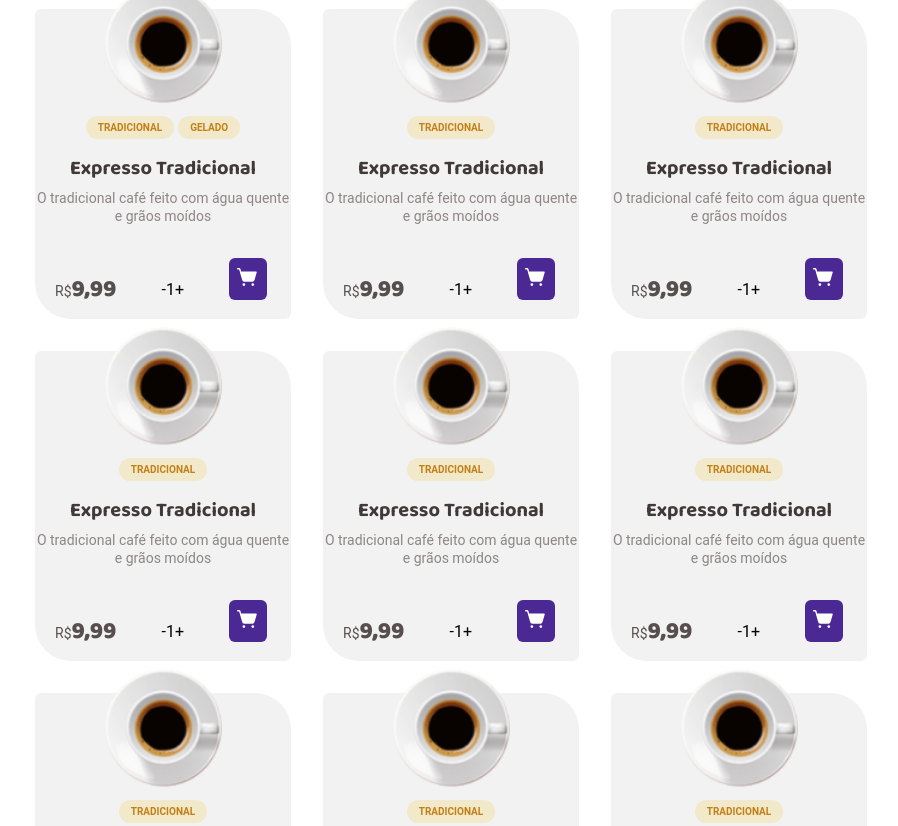
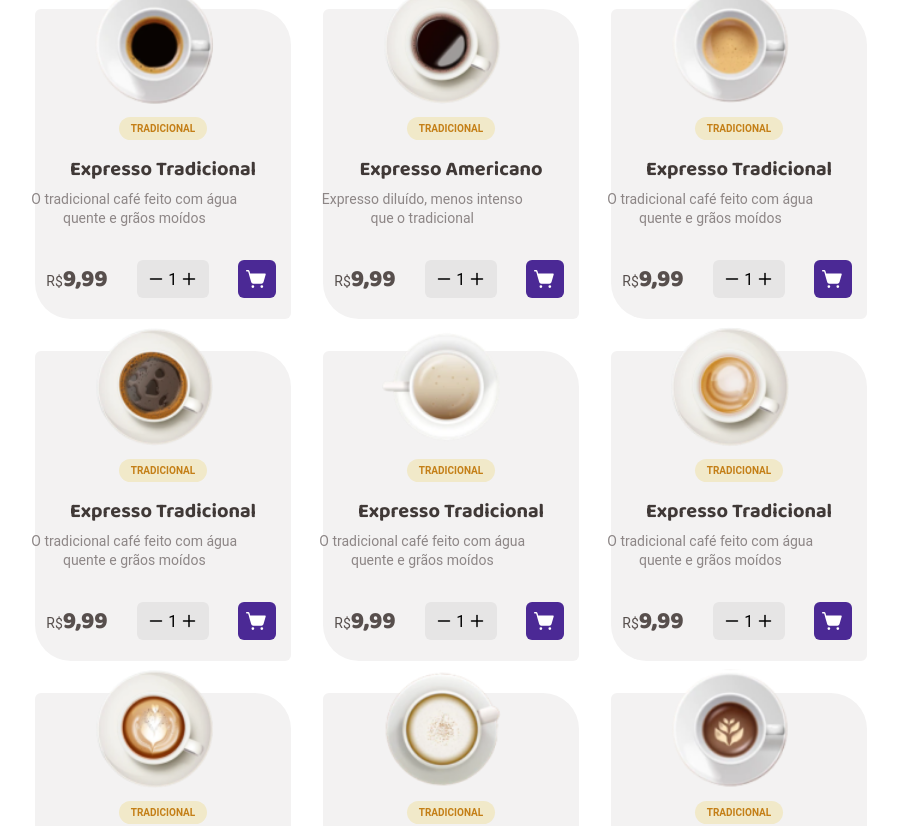
Before and after one commit to marcelovdsm/project-coffe-shop, a React (Vite) app in the folder coffe-shop/: page / in a window 1280 px wide. Shown: the part 1002-1828 px from the top of the page, without its empty margins (125-1023 px from the left). Built offline with nearby package versions, Linux system fonts and the light colour scheme.

Commit message:
Card footer done

```diff
--- a/coffe-shop/src/Pages/Home/index.tsx
+++ b/coffe-shop/src/Pages/Home/index.tsx
@@ -13,6 +13,19 @@ import {
   CoffeeListHeader,
 } from './styles'
 import expresso from '../../assets/expresso.png'
+import americano from '../../assets/americano.png'
+import expressoCremoso from '../../assets/expresso-cremoso.png'
+import expressoGelado from '../../assets/cafe-gelado.png'
+import cafeComLeite from '../../assets/cafe-com-leite.png'
+import latte from '../../assets/latte.png'
+import capuccino from '../../assets/capuccino.png'
+import macchiato from '../../assets/macchiato.png'
+import mocaccino from '../../assets/mochaccino.png'
+import chocolateQuente from '../../assets/chocolate-quente.png'
+import cubano from '../../assets/cubano.png'
+import havaiano from '../../assets/havaiano.png'
+import arabe from '../../assets/arabe.png'
+import irlandes from '../../assets/irlandes.png'
 import CoffeIntroImage from '../../assets/coffe-intro.jpg'
 import { Coffee, Package, ShoppingCart, Timer } from 'phosphor-react'
 import { CoffeeCard } from '../../components/CoffeeCard'
@@ -79,17 +92,6 @@ export const Home = () => {
           coffeeCardInfo={[
             {
               img: expresso,
-              coffeeType: ['TRADICIONAL', 'GELADO'],
-              coffeeName: 'Expresso Tradicional',
-              coffeeDescription:
-                'O tradicional café feito com água quente e grãos moídos',
-            },
-          ]}
-        />
-        <CoffeeCard
-          coffeeCardInfo={[
-            {
-              img: expresso,
               coffeeType: ['TRADICIONAL'],
               coffeeName: 'Expresso Tradicional',
               coffeeDescription:
@@ -100,7 +102,18 @@ export const Home = () => {
         <CoffeeCard
           coffeeCardInfo={[
             {
-              img: expresso,
+              img: americano,
+              coffeeType: ['TRADICIONAL'],
+              coffeeName: 'Expresso Americano',
+              coffeeDescription:
+                'Expresso diluído, menos intenso que o tradicional',
+            },
+          ]}
+        />
+        <CoffeeCard
+          coffeeCardInfo={[
+            {
+              img: expressoCremoso,
               coffeeType: ['TRADICIONAL'],
               coffeeName: 'Expresso Tradicional',
               coffeeDescription:
@@ -111,7 +124,7 @@ export const Home = () => {
         <CoffeeCard
           coffeeCardInfo={[
             {
-              img: expresso,
+              img: expressoGelado,
               coffeeType: ['TRADICIONAL'],
               coffeeName: 'Expresso Tradicional',
               coffeeDescription:
@@ -122,7 +135,7 @@ export const Home = () => {
         <CoffeeCard
           coffeeCardInfo={[
             {
-              img: expresso,
+              img: cafeComLeite,
               coffeeType: ['TRADICIONAL'],
               coffeeName: 'Expresso Tradicional',
               coffeeDescription:
@@ -133,7 +146,7 @@ export const Home = () => {
         <CoffeeCard
           coffeeCardInfo={[
             {
-              img: expresso,
+              img: latte,
               coffeeType: ['TRADICIONAL'],
               coffeeName: 'Expresso Tradicional',
               coffeeDescription:
@@ -144,7 +157,7 @@ export const Home = () => {
         <CoffeeCard
           coffeeCardInfo={[
             {
-              img: expresso,
+              img: capuccino,
               coffeeType: ['TRADICIONAL'],
               coffeeName: 'Expresso Tradicional',
               coffeeDescription:
@@ -155,7 +168,7 @@ export const Home = () => {
         <CoffeeCard
           coffeeCardInfo={[
             {
-              img: expresso,
+              img: macchiato,
               coffeeType: ['TRADICIONAL'],
               coffeeName: 'Expresso Tradicional',
               coffeeDescription:
@@ -166,7 +179,7 @@ export const Home = () => {
         <CoffeeCard
           coffeeCardInfo={[
             {
-              img: expresso,
+              img: mocaccino,
               coffeeType: ['TRADICIONAL'],
               coffeeName: 'Expresso Tradicional',
               coffeeDescription:
@@ -177,7 +190,7 @@ export const Home = () => {
         <CoffeeCard
           coffeeCardInfo={[
             {
-              img: expresso,
+              img: chocolateQuente,
               coffeeType: ['TRADICIONAL'],
               coffeeName: 'Expresso Tradicional',
               coffeeDescription:
@@ -188,7 +201,7 @@ export const Home = () => {
         <CoffeeCard
           coffeeCardInfo={[
             {
-              img: expresso,
+              img: cubano,
               coffeeType: ['TRADICIONAL'],
               coffeeName: 'Expresso Tradicional',
               coffeeDescription:
@@ -199,7 +212,7 @@ export const Home = () => {
         <CoffeeCard
           coffeeCardInfo={[
             {
-              img: expresso,
+              img: havaiano,
               coffeeType: ['TRADICIONAL'],
               coffeeName: 'Expresso Tradicional',
               coffeeDescription:
@@ -210,7 +223,7 @@ export const Home = () => {
         <CoffeeCard
           coffeeCardInfo={[
             {
-              img: expresso,
+              img: arabe,
               coffeeType: ['TRADICIONAL'],
               coffeeName: 'Expresso Tradicional',
               coffeeDescription:
@@ -221,7 +234,7 @@ export const Home = () => {
         <CoffeeCard
           coffeeCardInfo={[
             {
-              img: expresso,
+              img: irlandes,
               coffeeType: ['TRADICIONAL'],
               coffeeName: 'Expresso Tradicional',
               coffeeDescription:
--- a/coffe-shop/src/components/CardCoffeeNumber/index.tsx
+++ b/coffe-shop/src/components/CardCoffeeNumber/index.tsx
@@ -1,13 +1,19 @@
 import { useState } from 'react'
+import { CardNumber } from './styles'
+import { Plus, Minus } from 'phosphor-react'
 
 export const CardCoffeeNumber = () => {
-const [count, setCount] = useState(1)
+  const [count, setCount] = useState(1)
 
-  return(
-    <div>
-      <span onClick={() => setCount(count - 1)}>-</span>
+  return (
+    <CardNumber>
+      <Minus
+        size={16}
+        weight="bold"
+        onClick={() => setCount(count - 1)}
+      ></Minus>
       <span>{count}</span>
-      <span onClick={() => setCount(count + 1)}>+</span>
-    </div>
+      <Plus size={16} weight="bold" onClick={() => setCount(count + 1)}></Plus>
+    </CardNumber>
   )
 }
--- a/coffe-shop/src/components/CardCoffeeNumber/styles.ts
+++ b/coffe-shop/src/components/CardCoffeeNumber/styles.ts
@@ -0,0 +1,15 @@
+import styled from 'styled-components'
+
+export const CardNumber = styled.div`
+  display: flex;
+  flex-direction: row;
+  align-items: center;
+  justify-content: center;
+  padding: 0.5rem;
+  gap: 0.25rem;
+  width: 4.5rem;
+  height: 2.375rem;
+  background-color: ${(props) => props.theme.baseButton};
+  border-radius: 6px;
+  margin-bottom: 1.25rem;
+`
--- a/coffe-shop/src/components/CoffeeCard/index.tsx
+++ b/coffe-shop/src/components/CoffeeCard/index.tsx
@@ -1,4 +1,3 @@
-import { useState } from 'react'
 import {
   CardCategory,
   CardCategoryDiv,
@@ -25,8 +24,6 @@ interface Props {
 }
 
 export const CoffeeCard = ({ coffeeCardInfo }: Props) => {
-  const [coffeeCount, setCoffeeCount] = useState(1)
-
   return (
     <CoffeeCardContainer>
       {coffeeCardInfo.map((coffee, index) => (
@@ -43,7 +40,7 @@ export const CoffeeCard = ({ coffeeCardInfo }: Props) => {
             <Price>
               <PricePrefix>R$</PricePrefix>9,99
             </Price>
-            <CardCoffeeNumber/>
+            <CardCoffeeNumber />
             <p>
               <ShoppingCartSimple size={22} weight="fill" />
             </p>
--- a/coffe-shop/src/components/CoffeeCard/styles.ts
+++ b/coffe-shop/src/components/CoffeeCard/styles.ts
@@ -45,13 +45,15 @@ export const CardTitle = styled.h1`
 `
 
 export const CardDescription = styled.p`
+  max-width: 13.5rem;
+  display: flex;
+  flex-wrap: wrap;
   font-family: 'Roboto';
   font-size: 0.875rem;
   font-weight: 400;
   line-height: 1.1375rem;
   text-align: center;
   color: ${(props) => props.theme.baseLabel};
-  margin-bottom: 2.0625rem;
 `
 
 export const CardFooter = styled.div`
@@ -61,11 +63,12 @@ export const CardFooter = styled.div`
   align-items: center;
   padding: 0px;
   gap: 29px;
-  margin: 0 1.5rem 1.5rem 1.25rem;
+  margin: 2.0625rem 1.5rem 1.5rem 1.25rem;
   p:first-child {
   }
 
   p:last-child {
+    display: flex;
     background-color: ${(props) => props.theme.purpleDark};
     color: #fff;
     padding: 0.5rem;
@@ -78,7 +81,8 @@ export const Price = styled.p`
   font-family: 'Baloo 2', sans-serif;
   font-weight: 800;
   font-size: 1.5rem;
-  color: ${props => props.theme.baseText};
+  color: ${(props) => props.theme.baseText};
+  margin-bottom: 1.25rem;
 `
 
 export const PricePrefix = styled.span`
```
